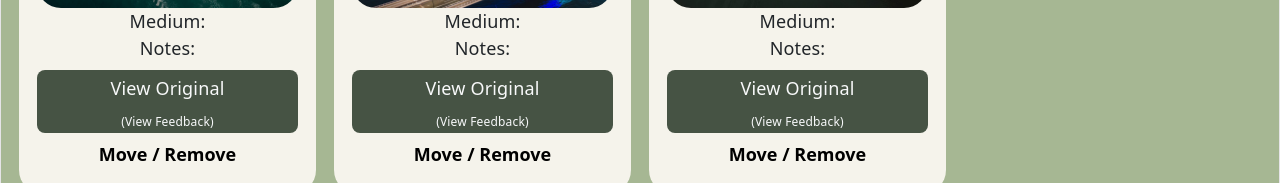
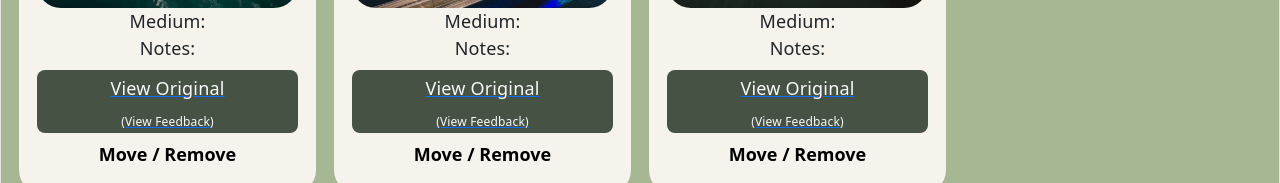
Before and after one commit to jdubbb12/Capstone_1_Focal, a Vue app in the folder focal-client/: page /boards in a window 1280 px wide. Shown: the part 503-686 px from the top of the page. Built offline with nearby package versions, Linux system fonts and the light colour scheme; a web font is replaced by a local one.

Commit message:
Changed how the links work between images and 2D page

```diff
--- a/focal-client/src/views/BoardManagement.vue
+++ b/focal-client/src/views/BoardManagement.vue
@@ -162,6 +162,7 @@
                 <span>Medium:</span>
                 <span>Notes:</span>
               </div>
+              <RouterLink :to="{ name: 'TwoDView' }" class="d-block">
                 <div
                   class="text-center d-flex align-items-center px-2 py-1"
                   style="background: #465344; color: var(--bs-light); margin-top: 8px; padding-bottom: 4px; border-radius: 0px; border-top-left-radius: 8px; border-top-right-radius: 8px;"
@@ -171,6 +172,7 @@
                 <div class="text-center" style="background: #465344; border-bottom-right-radius: 8px; border-bottom-left-radius: 8px;">
                   <span style="color: rgb(248,249,250); font-size: 12px; text-align: center;">(View Feedback)</span>
                 </div>
+              </RouterLink>
               <button class="btn w-100" style="font-weight: bold; color: rgb(0,0,0);" type="button">
                 Move / Remove
               </button>
@@ -197,6 +199,7 @@
                 <span>Medium:</span>
                 <span>Notes:</span>
               </div>
+              <RouterLink :to="{ name: 'TwoDView' }" class="d-block">
                 <div
                   class="text-center d-flex justify-content-between align-items-center px-2 py-1"
                   style="background: #465344; color: var(--bs-light); margin-top: 8px; border-top-left-radius: 8px; border-top-right-radius: 8px;"
@@ -206,6 +209,7 @@
                 <div class="text-center" style="background: #465344; border-bottom-right-radius: 8px; border-bottom-left-radius: 8px;">
                   <span style="color: rgb(248,249,250); font-size: 12px; text-align: center;">(View Feedback)</span>
                 </div>
+              </RouterLink>
               <button class="btn w-100" style="font-weight: bold; color: rgb(0,0,0);" type="button">
                 Move / Remove
               </button>
@@ -232,6 +236,7 @@
                 <span>Medium:</span>
                 <span>Notes:</span>
               </div>
+              <RouterLink :to="{ name: 'TwoDView' }" class="d-block">
                 <div
                   class="text-center d-flex justify-content-between align-items-center px-2 py-1"
                   style="background: #465344; color: var(--bs-light); margin-top: 8px; border-top-left-radius: 8px; border-top-right-radius: 8px;"
@@ -241,6 +246,7 @@
                 <div class="text-center" style="background: #465344; border-bottom-right-radius: 8px; border-bottom-left-radius: 8px;">
                   <span style="color: rgb(248,249,250); font-size: 12px; text-align: center;">(View Feedback)</span>
                 </div>
+              </RouterLink>
               <button class="btn w-100" style="font-weight: bold; color: rgb(0,0,0);" type="button">
                 Move / Remove
               </button>
```
Lines whose indentation alone changed are shown as unchanged.
